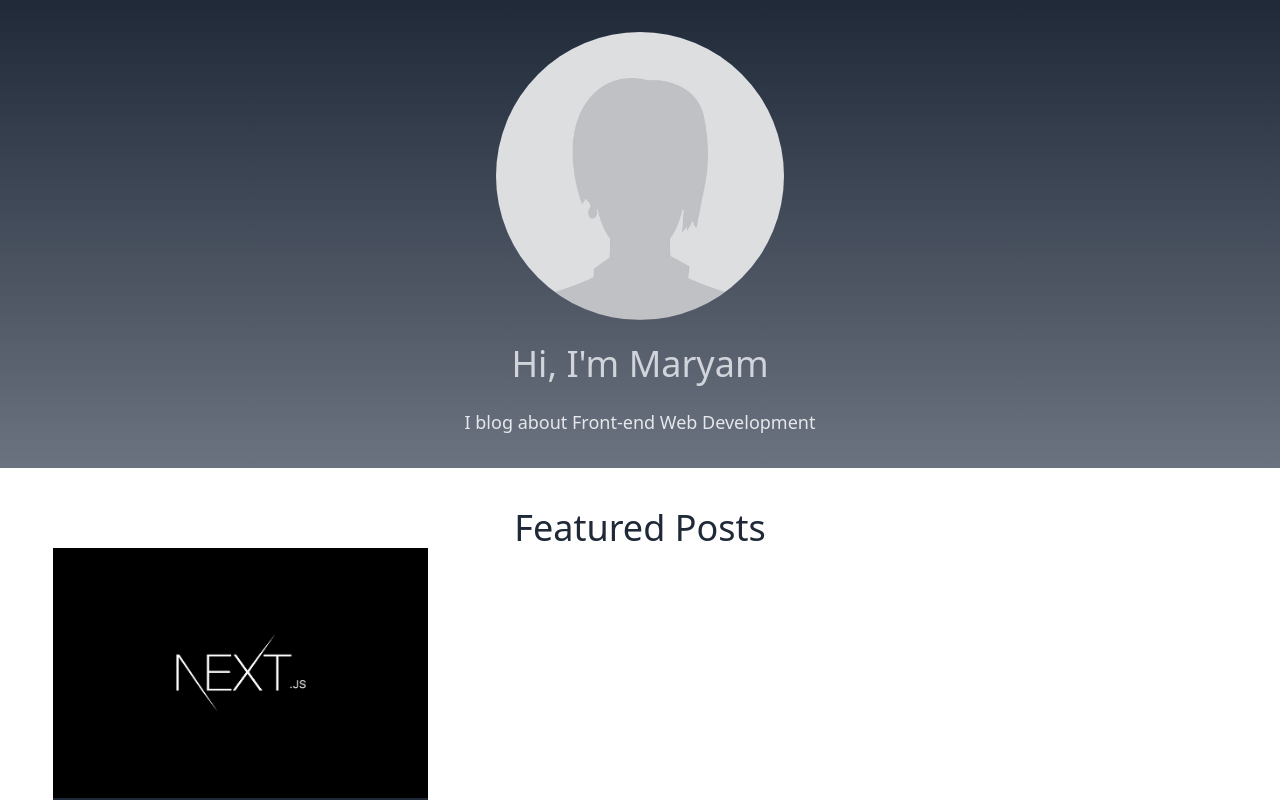
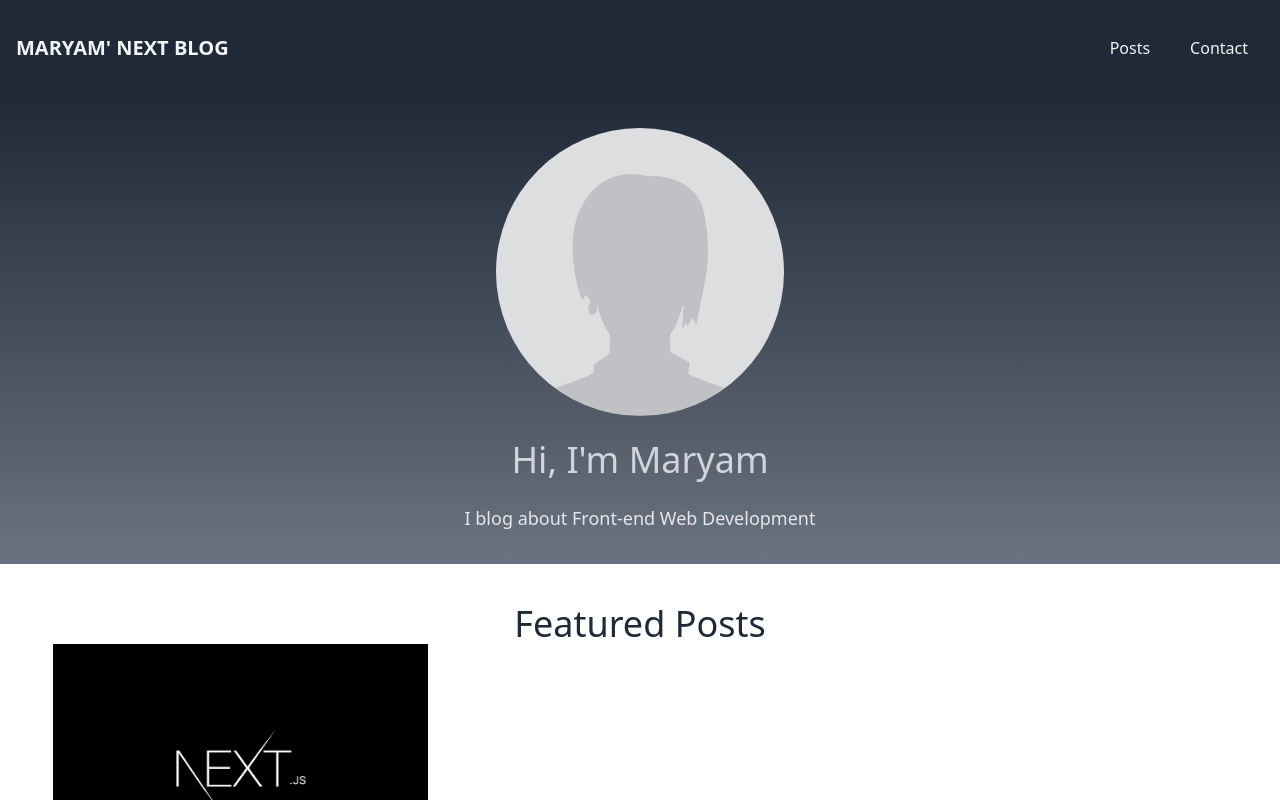
Before and after one commit to maryamrmz/blog, a Next.js app: page / in a window 1280 px wide. Shown: the top 800 px of the page. Built offline with nearby package versions, Linux system fonts and the light colour scheme.

Commit message:
feat: add navbar

```diff
--- /dev/null
+++ b/components/layout/logo.tsx
@@ -0,0 +1,11 @@
+import { FC } from 'react';
+
+const Logo: FC = () => {
+  return (
+    <div className="text-lg font-bold uppercase md:text-xl">
+      Maryam' Next Blog
+    </div>
+  );
+};
+
+export default Logo;
--- /dev/null
+++ b/components/layout/main-navigation.tsx
@@ -0,0 +1,28 @@
+import Link from 'next/link';
+import { FC } from 'react';
+
+import Logo from './logo';
+
+const MainNavigation: FC = () => {
+  return (
+    <header className=" flex h-24 items-center justify-between bg-gray-800 px-4 text-gray-100">
+      <Link href="/">
+        <a>
+          <Logo />
+        </a>
+      </Link>
+      <nav>
+        <ul className="flex items-baseline md:gap-2">
+          <li className="mx-4">
+            <Link href="/posts">Posts</Link>
+          </li>
+          <li className="mx-4">
+            <Link href="/contact">Contact</Link>
+          </li>
+        </ul>
+      </nav>
+    </header>
+  );
+};
+
+export default MainNavigation;
--- a/pages/_app.tsx
+++ b/pages/_app.tsx
@@ -1,8 +1,14 @@
-import '../styles/globals.css'
-import type { AppProps } from 'next/app'
+import '../styles/globals.css';
+import type { AppProps } from 'next/app';
+
+import Layout from 'components/layout';
 
 function MyApp({ Component, pageProps }: AppProps) {
-  return <Component {...pageProps} />
+  return (
+    <Layout>
+      <Component {...pageProps} />
+    </Layout>
+  );
 }
 
-export default MyApp
+export default MyApp;
```
